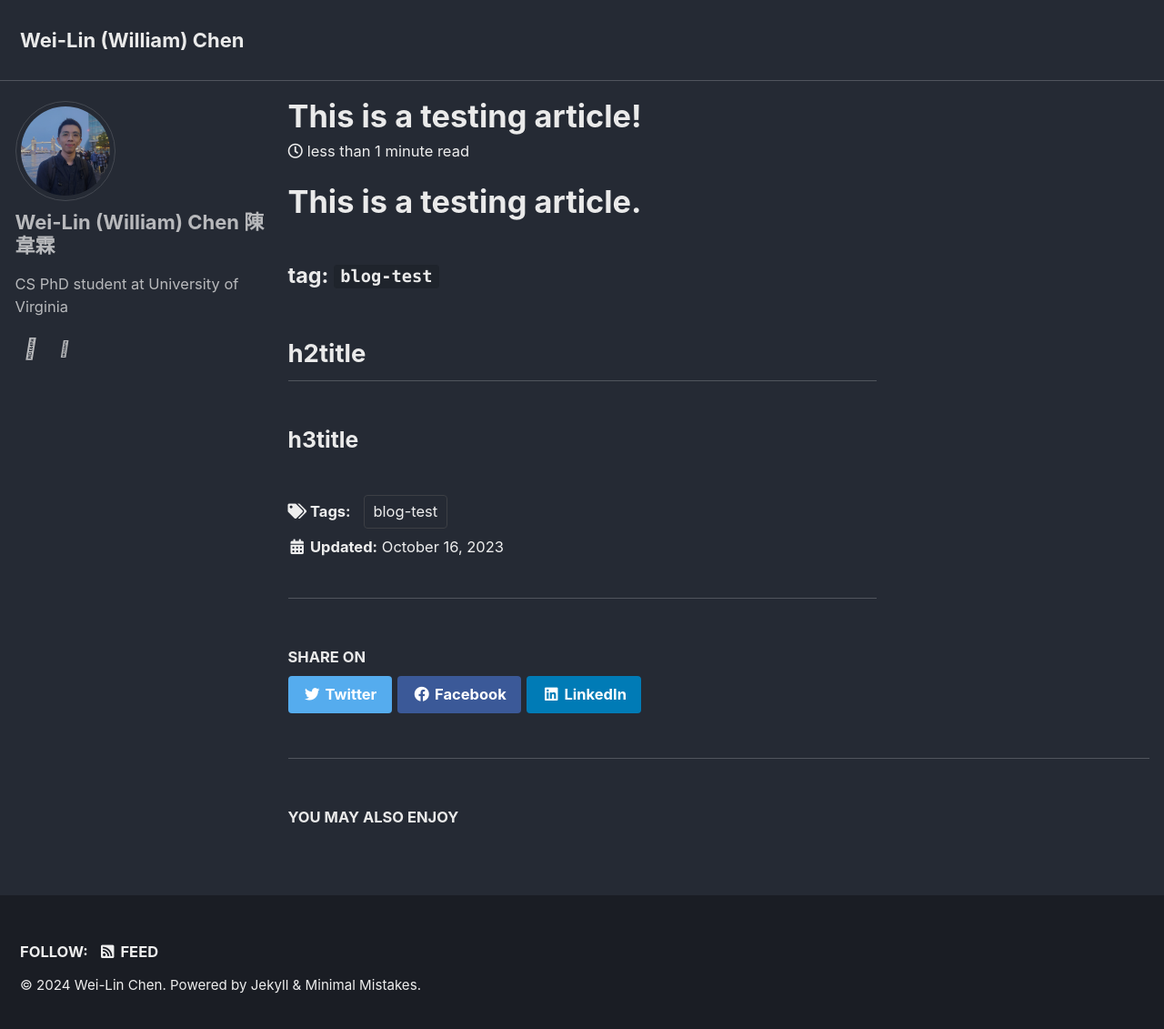
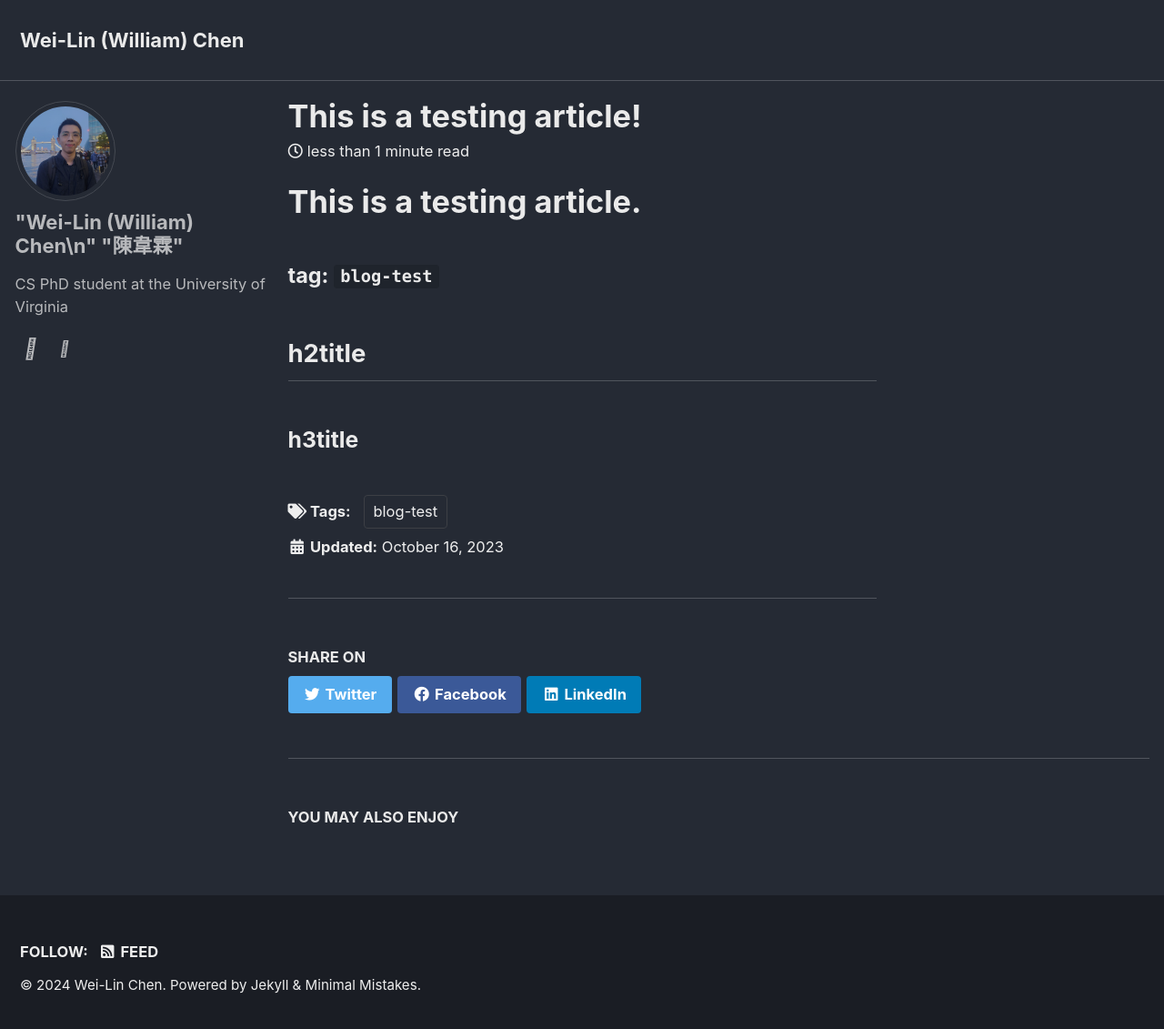
Before and after one commit to wlchen0206/wlchen0206.github.io, a Jekyll site: the page built from _posts/2023-10-17-test-article.md, in a window 1280 px wide and 1139 px high. Shown: the top 1131 px of the window at 91% size. Built offline with Jekyll 4.4.1, drawn with Linux system fonts in a browser that asks for light colours; cached includes are drawn as plain includes.

Commit message:
fix typo

```diff
--- a/_config.yml
+++ b/_config.yml
@@ -104,11 +104,11 @@ analytics:
 
 # Site Author
 author:
-  name               : |+
-                       Wei-Lin (William) Chen
-                       陳韋霖
+  name               : >
+                      "Wei-Lin (William) Chen\n"
+                      "陳韋霖"
   avatar             : "/assets/image/profile.jpg"
-  bio                : "CS PhD student at University of Virginia"
+  bio                : "CS PhD student at the University of Virginia"
   # location         : "Somewhere"
   # email            :
   links:
```
